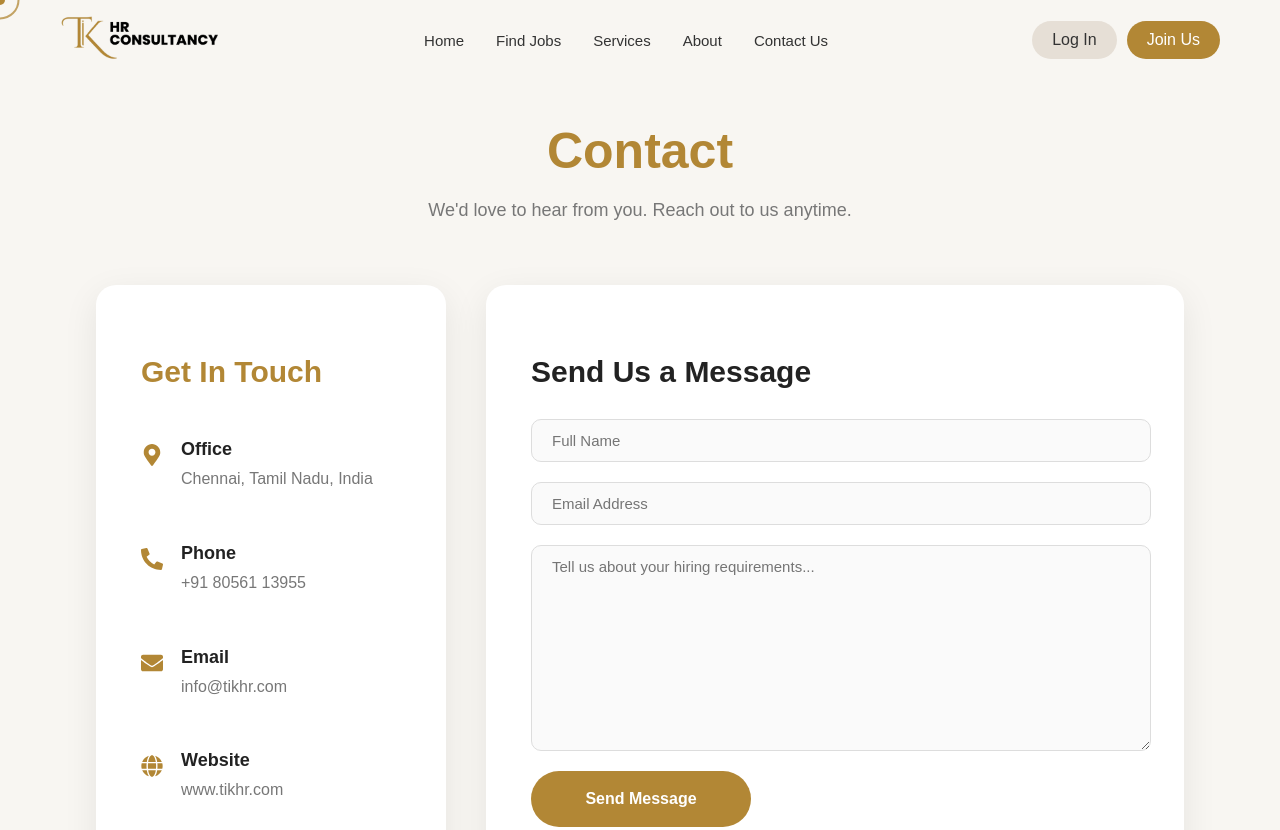
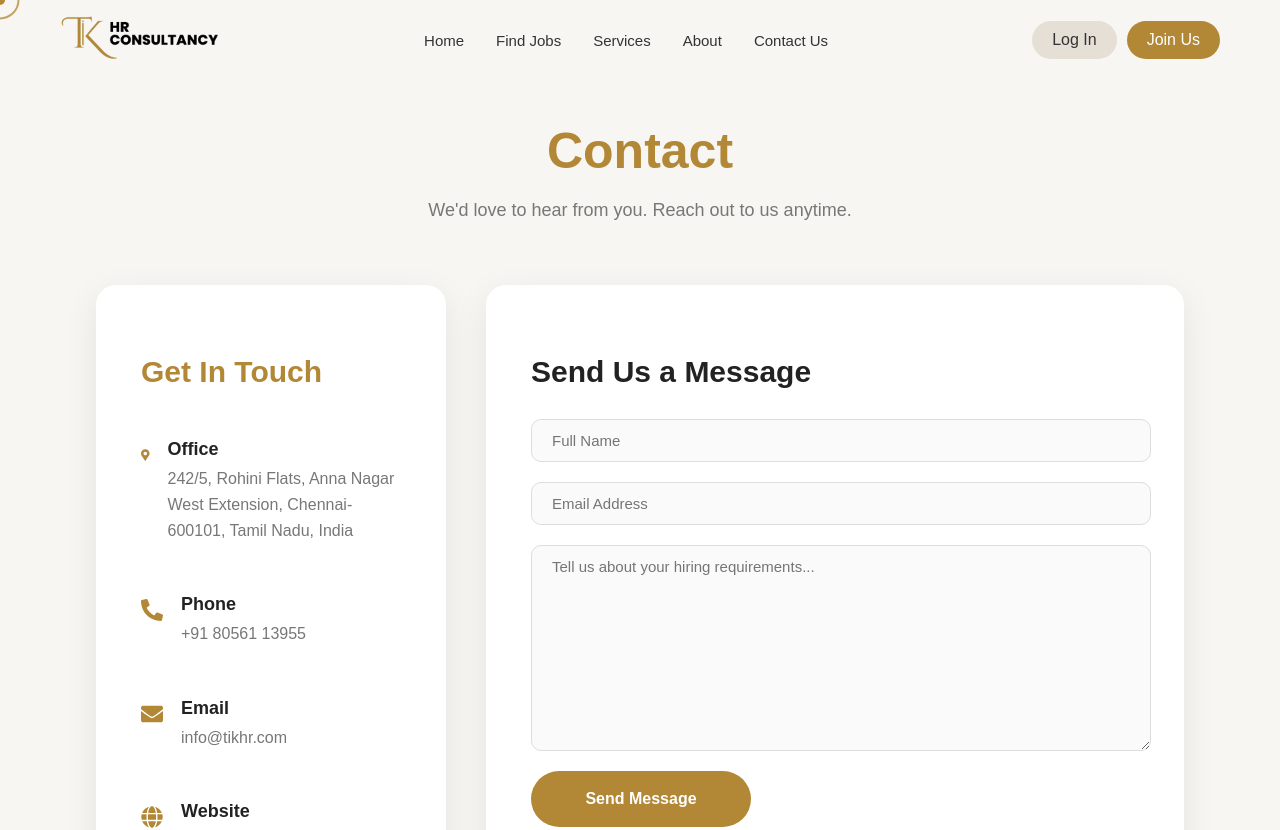
Before and after one commit to KarthikeyanR20/TIK, a React (Create React App) app in the folder frontend/: page /Contact_Us in a window 1280 px wide. Shown: the top 830 px of the page. Built offline with nearby package versions, Linux system fonts and the light colour scheme.

Commit message:
“changes”

```diff
--- a/frontend/src/components/Pages/Contact_Us.js
+++ b/frontend/src/components/Pages/Contact_Us.js
@@ -79,7 +79,7 @@ function Contact_Us() {
               <FaMapMarkerAlt className="icon" />
               <div>
                 <h4>Office</h4>
-                <p>Chennai, Tamil Nadu, India</p>
+                <p>242/5, Rohini Flats, Anna Nagar West Extension, Chennai-600101, Tamil Nadu, India</p>
               </div>
             </div>
 
```
